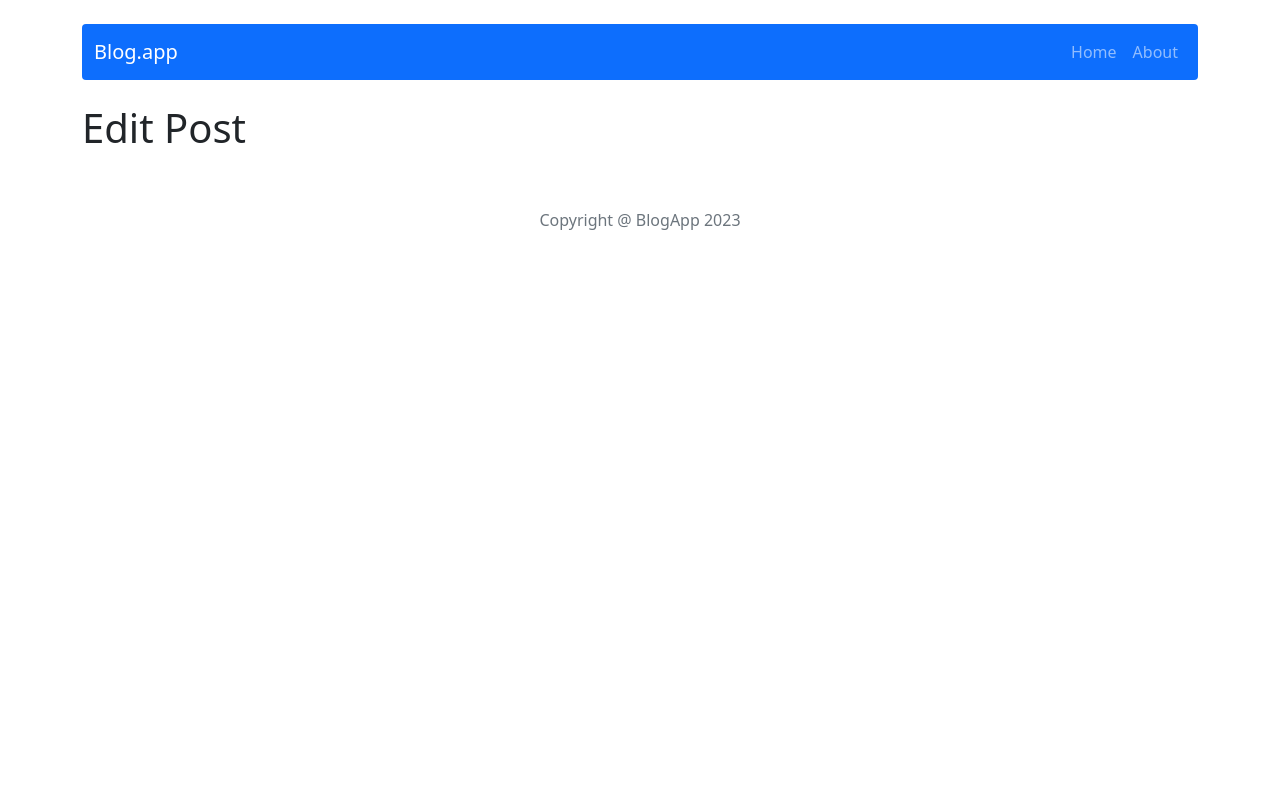
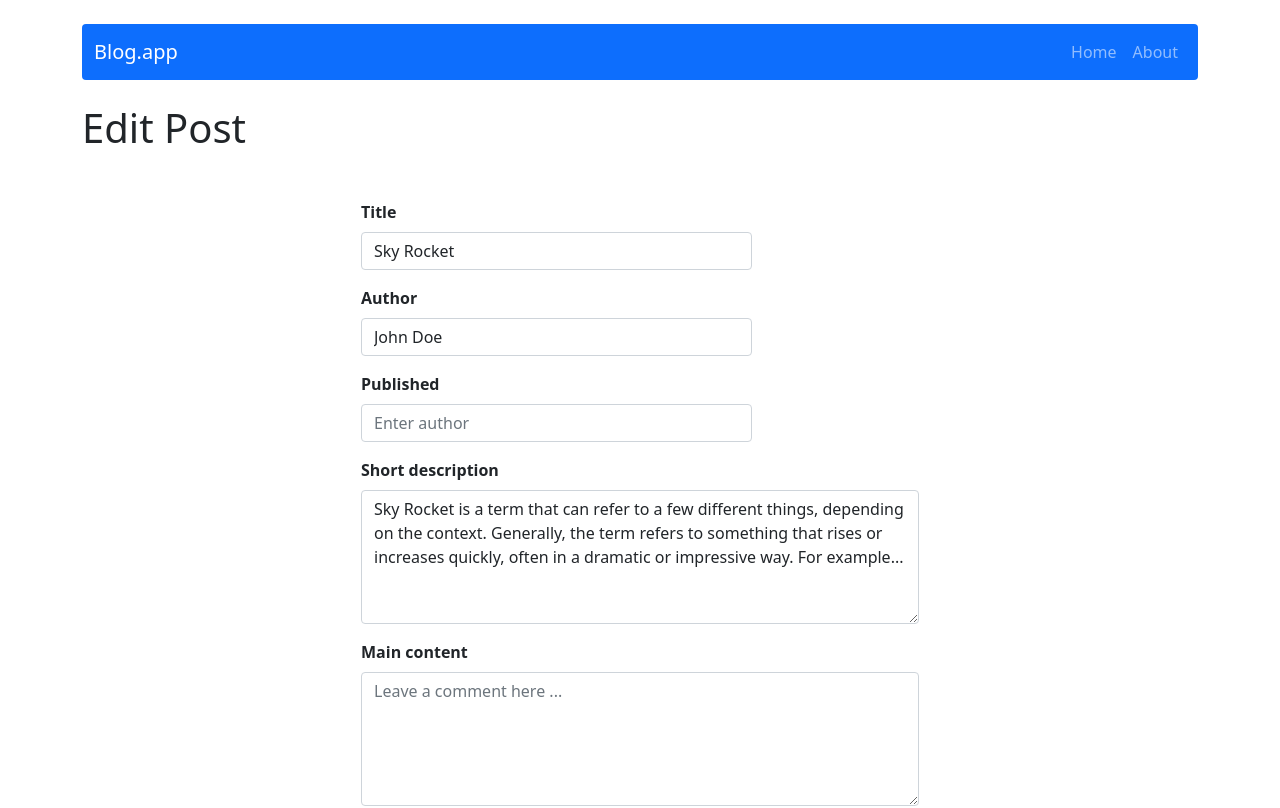
Before and after one commit to 802K0V1C/react-blogapp, a React (Create React App) app: page /post/edit/1 in a window 1280 px wide. Shown: the top 808 px of the page. Built offline with nearby package versions, Linux system fonts and the light colour scheme.

Commit message:
add edit function and install http server

```diff
--- a/package.json
+++ b/package.json
@@ -7,6 +7,7 @@
     "@testing-library/react": "^13.4.0",
     "@testing-library/user-event": "^13.5.0",
     "bootstrap": "5.1.3",
+    "http-server": "^14.1.1",
     "react": "^18.2.0",
     "react-bootstrap": "2.0",
     "react-dom": "^18.2.0",
--- a/src/components/Features/AddPostForm.js
+++ b/src/components/Features/AddPostForm.js
@@ -1,56 +1,21 @@
 import { addPost } from '../../redux/postsRedux';
 import { useDispatch } from 'react-redux';
-import { useState } from 'react';
+import { useNavigate } from 'react-router-dom';
+import PostForm from './PostForm';
 import shortid from 'shortid';
-import {Form, Button, Col} from 'react-bootstrap';
-import { useNavigate } from 'react-router-dom';
 
 const AddPostForm = () => {
 const dispach = useDispatch();
 const navigate = useNavigate();
 
-const [title, setTitle] = useState('');
-const [author, setAuthor] = useState('');
-const [content, setContent] = useState('');
-const [name, setName] = useState('');
-const [content2, setContent2] = useState('');
-
-const handleSubmit = (e) => {
-    e.preventDefault();
-    dispach(addPost({id: shortid(), title, author, content, name, content2}));
+const handleSubmit = post => {
+    dispach(addPost( {id: shortid(), ...post}));
     navigate('/');
 };
 
+
 return (
-    <div className="d-flex justify-content-center mt-5" >
-        <Col xs={6} md={6} lg={6}>
-            <Form onSubmit={handleSubmit}>
-                <Form.Group className="mb-3" controlId="postInformations">
-
-                    <Form.Label><strong>Title</strong></Form.Label>
-                    <Form.Control type="title" value={title} onChange={(e) => setTitle(e.target.value)} placeholder="Enter title" style={{ width: '70%' }}/>
-
-                    <Form.Label className="pt-3"><strong>Author</strong></Form.Label>
-                    <Form.Control type="name" value={author} onChange={(e) => setAuthor(e.target.value)} placeholder="Enter author" style={{ width: '70%' }}/>
-
-                    <Form.Label className="pt-3"><strong>Published</strong></Form.Label>
-                    <Form.Control type="name" value={name} onChange={(e) => setName(e.target.value)} placeholder="Enter author" style={{ width: '70%' }}/>
-                </Form.Group>
-
-                <Form.Group className="mb-3" controlId="exampleForm.ControlTextarea1">
-                <Form.Label><strong>Short description</strong></Form.Label>
-                    <Form.Control as="textarea" value={content} onChange={(e) => setContent(e.target.value)} rows={5} placeholder="Leave a comment here ..."/>
-                    </Form.Group>
-
-                    <Form.Group className="mb-3" controlId="exampleForm.ControlTextarea2">
-                <Form.Label><strong>Main content</strong></Form.Label>
-                    <Form.Control as="textarea" value={content2} onChange={(e) => setContent2(e.target.value)} rows={5} placeholder="Leave a comment here ..."/>
-                </Form.Group>
-
-                <Button variant="primary" type="submit">Add Post</Button>
-            </Form>
-        </Col>
-    </div>
+    <PostForm action={handleSubmit} actionText="Add Post" />
 );
 }
 
--- /dev/null
+++ b/src/components/Features/EditPostForm.js
@@ -0,0 +1,25 @@
+import { useDispatch } from 'react-redux';
+import { editPost } from '../../redux/postsRedux';
+import { Navigate, useNavigate } from 'react-router-dom';
+import PostForm from './PostForm';
+import { useParams } from 'react-router-dom';
+import { useSelector } from 'react-redux';
+import { getPostsById } from '../../redux/postsRedux';
+
+const EditPostForm = () => {
+const { id } = useParams();
+const post = useSelector((state) => getPostsById(state, id));
+
+const navigate = useNavigate();
+const dispatch = useDispatch();
+
+const handleSubmit = (post) => {
+    dispatch(editPost({ ...post, id }));
+    navigate('/');
+};
+
+if (!post) return <Navigate to="/" />;
+else return <PostForm action={handleSubmit} actionText="Edit Post" title={post.title} author={post.author} publishedDate={post.publishedDate} content={post.content}></PostForm>;
+};
+
+export default EditPostForm;
--- a/src/components/Features/GenerateCards.js
+++ b/src/components/Features/GenerateCards.js
@@ -11,7 +11,7 @@ return (
     <Row>
     {posts.map((post) => (
     <Col xs={12} md={6} lg={4} key={post.id} className="my-3">
-        <Card>
+        <Card style={{ width: '100%', height: '100%'}}>
         <Card.Body>
             <Card.Title>{post.title}</Card.Title>
             <Card.Subtitle className="mb-2 text-muted">{post.publishedDate}</Card.Subtitle>
--- /dev/null
+++ b/src/components/Features/PostForm.js
@@ -0,0 +1,50 @@
+import { useState } from 'react';
+import { Form, Button, Col } from 'react-bootstrap';
+
+const PostForm = ({ action, actionText, ...props }) => {
+    const [title, setTitle] = useState(props.title ||'');
+    const [author, setAuthor] = useState(props.author ||'');
+    const [content, setContent] = useState(props.content ||'');
+    const [name, setName] = useState(props.name ||'');
+    const [content2, setContent2] = useState(props.content2 ||'');
+
+
+const handleSubmit = (e) => {
+    e.preventDefault();
+    action({title, author, content, name, content2});
+};
+
+return (
+    <div className="d-flex justify-content-center mt-5" >
+        <Col xs={6} md={6} lg={6}>
+            <Form onSubmit={handleSubmit}>
+                <Form.Group className="mb-3" controlId="postInformations">
+
+                    <Form.Label><strong>Title</strong></Form.Label>
+                    <Form.Control type="title" value={title} onChange={(e) => setTitle(e.target.value)} placeholder="Enter title" style={{ width: '70%' }}/>
+
+                    <Form.Label className="pt-3"><strong>Author</strong></Form.Label>
+                    <Form.Control type="name" value={author} onChange={(e) => setAuthor(e.target.value)} placeholder="Enter author" style={{ width: '70%' }}/>
+
+                    <Form.Label className="pt-3"><strong>Published</strong></Form.Label>
+                    <Form.Control type="name" value={name} onChange={(e) => setName(e.target.value)} placeholder="Enter author" style={{ width: '70%' }}/>
+                </Form.Group>
+
+                <Form.Group className="mb-3" controlId="exampleForm.ControlTextarea1">
+                <Form.Label><strong>Short description</strong></Form.Label>
+                    <Form.Control as="textarea" value={content} onChange={(e) => setContent(e.target.value)} rows={5} placeholder="Leave a comment here ..."/>
+                    </Form.Group>
+
+                    <Form.Group className="mb-3" controlId="exampleForm.ControlTextarea2">
+                <Form.Label><strong>Main content</strong></Form.Label>
+                    <Form.Control as="textarea" value={content2} onChange={(e) => setContent2(e.target.value)} rows={5} placeholder="Leave a comment here ..."/>
+                </Form.Group>
+
+                <Button variant="primary" type="submit">Add Post</Button>
+            </Form>
+        </Col>
+    </div>
+);
+}
+
+export default PostForm;
--- a/src/components/pages/PostEdit/PostEdit.js
+++ b/src/components/pages/PostEdit/PostEdit.js
@@ -1,9 +1,11 @@
+import EditPostForm from "../../Features/EditPostForm";
+
 const PostEdit = () => {
-    return (
+return (
     <div>
-        <h1>Edit Post</h1>
+    <h1>Edit Post</h1>
+    <EditPostForm />
     </div>
-    );
+);
 };
-
 export default PostEdit;
--- a/src/redux/postsRedux.js
+++ b/src/redux/postsRedux.js
@@ -8,11 +8,13 @@ const createActionName = actionName => `app/posts/${actionName}`;
 const GENERATE_POSTS = createActionName('GENERATE_POSTS');
 const REMOVE_CARD = createActionName('REMOVE_CARD');
 const ADD_POST = createActionName('ADD_POST');
+const EDIT_POST = createActionName('EDIT_POST');
 
 // action creators
 export const generatePosts = payload => ({ type: GENERATE_POSTS, payload,});
 export const removeCard = payload => ({ type: REMOVE_CARD, payload,});
 export const addPost = payload => ({ type: ADD_POST, payload,});
+export const editPost = payload => ({ type: EDIT_POST, payload,});
 
 const postsReducer = (statePart = [], action) => {
     switch (action.type) {
@@ -22,6 +24,8 @@ const postsReducer = (statePart = [], action) => {
                 return statePart.filter((post) => post.id !== action.payload);
                 case ADD_POST:
                     return [...statePart, { ...action.payload }];
+                    case EDIT_POST:
+                        return statePart.map(post => (post.id === action.payload.id ? { ...post, ...action.payload } : post));
             default:
                 return statePart;
 };
```
Also changed, not shown: 1 other file (tests, documents, lock files or other folders).
